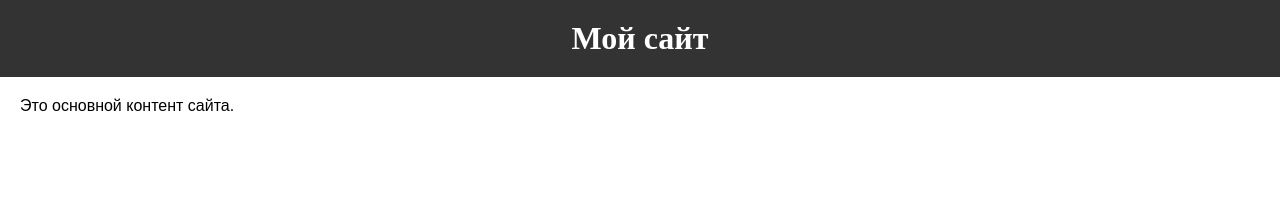
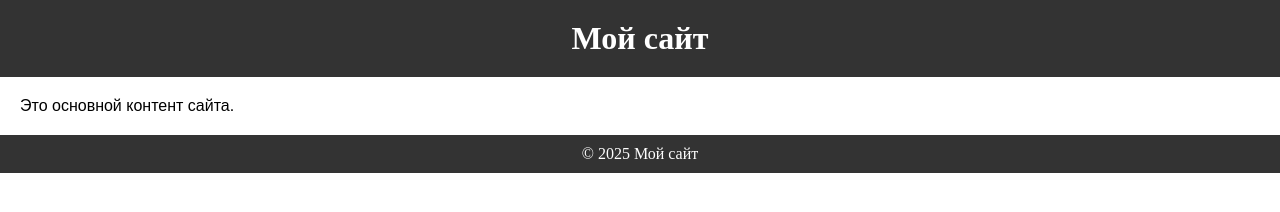
Before and after one commit to tochnoNeCipa/KaisarLPR5, a plain HTML site: page index.html in a window 1280 px wide. Drawn offline with Linux system fonts and the light colour scheme; a web font is replaced by a local one.

Commit message:
feat: add footer section

```diff
--- a/assets/css/style.css
+++ b/assets/css/style.css
@@ -18,3 +18,9 @@ main {
   padding: 20px;
   font-family: 'Sixtyfour Convergence', sans-serif;
 }
+footer {
+  background-color: #333;
+  color: white;
+  text-align: center;
+  padding: 10px;
+}
--- a/index.html
+++ b/index.html
@@ -17,5 +17,8 @@
     <main>
         <p>Это основной контент сайта.</p>
     </main>
+    <footer>
+        <p>© 2025 Мой сайт</p>
+    </footer>
 </body>
 </html>
```
